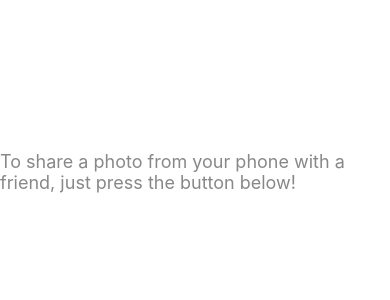
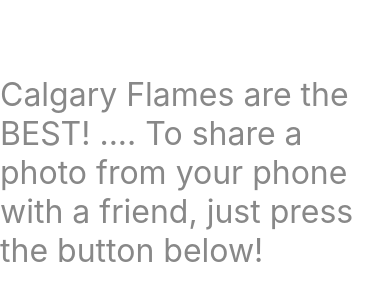
Before and after one commit to chatcher20/hockeyProject, a React Native app in the folder hockeyapp/: screen / in a window 390 px wide. Shown: the part 250-550 px from the top of the page. Built offline with nearby package versions, Linux system fonts and the light colour scheme.

Commit message:
changed text and sizing

```diff
--- a/hockeyapp/App.js
+++ b/hockeyapp/App.js
@@ -4,8 +4,8 @@
 export default function App() {
   return (
     <View style={styles.container}>
-      <Text style={{color: '#888', fontSize: 18}}>
-        To share a photo from your phone with a friend, just press the button below!
+      <Text style={{color: '#888', fontSize: 32}}>
+        Calgary Flames are the BEST! .... To share a photo from your phone with a friend, just press the button below!
         </Text>
       <StatusBar style="auto" />
     </View>
```
